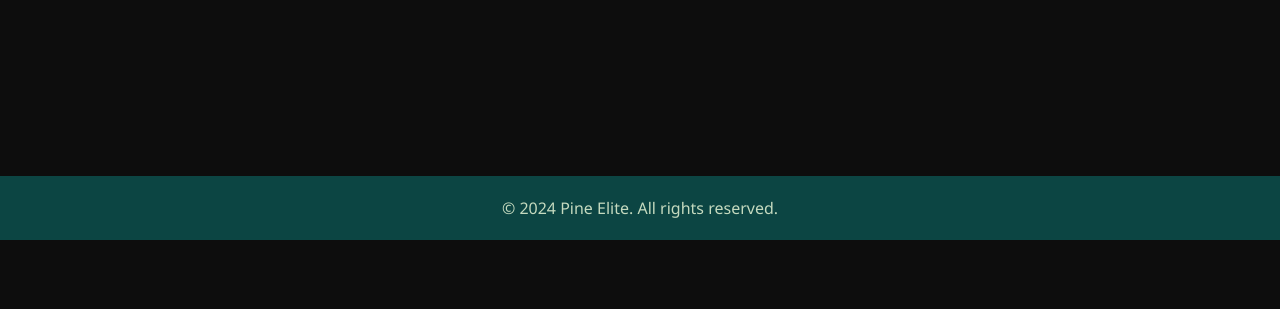
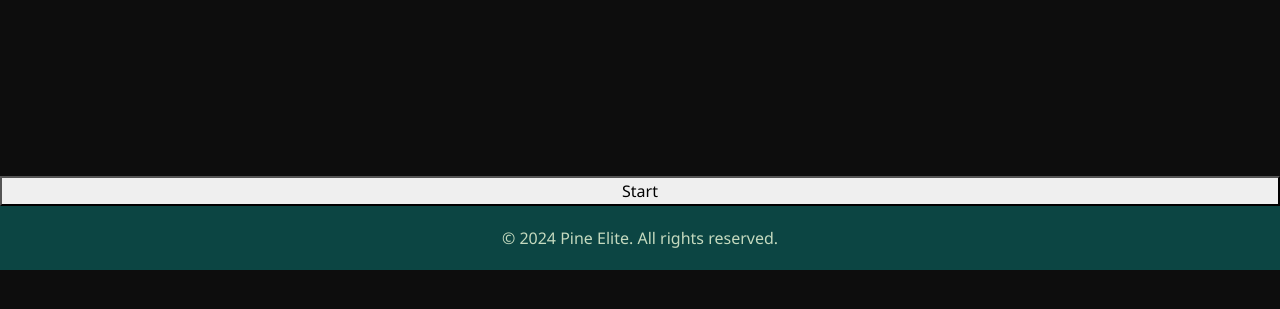
Before and after one commit to DomBDev/pineelite.com, a Flask app: page /video_page in a window 1280 px wide. Shown: the part 62-371 px from the top of the page. Run offline with Flask 3, Linux system fonts and the light colour scheme; a user stored in the database is signed in; parts of the project's set-up code (start-up, migrations or seed data) failed here and were passed over; some libraries are stand-ins or nearby versions.

Commit message:
Update video_page.html with start and stop buttons

```diff
--- a/site/templates/video_page.html
+++ b/site/templates/video_page.html
@@ -11,8 +11,8 @@ Video Stream
 {% block content %}
 <div class="container">
     <video id="video" playsinline autoplay />
-    <button id="start" onclick="start()">Start</button>
-    <button id="stop" onclick="stop()" style="display: none;">Stop</button>
 </div>
+<button id="start" onclick="start()">Start</button>
+<button id="stop" onclick="stop()" style="display: none;">Stop</button>
 <script src="{{ url_for('static', filename='scripts/video.js') }}"></script>
 {% endblock %}
```
